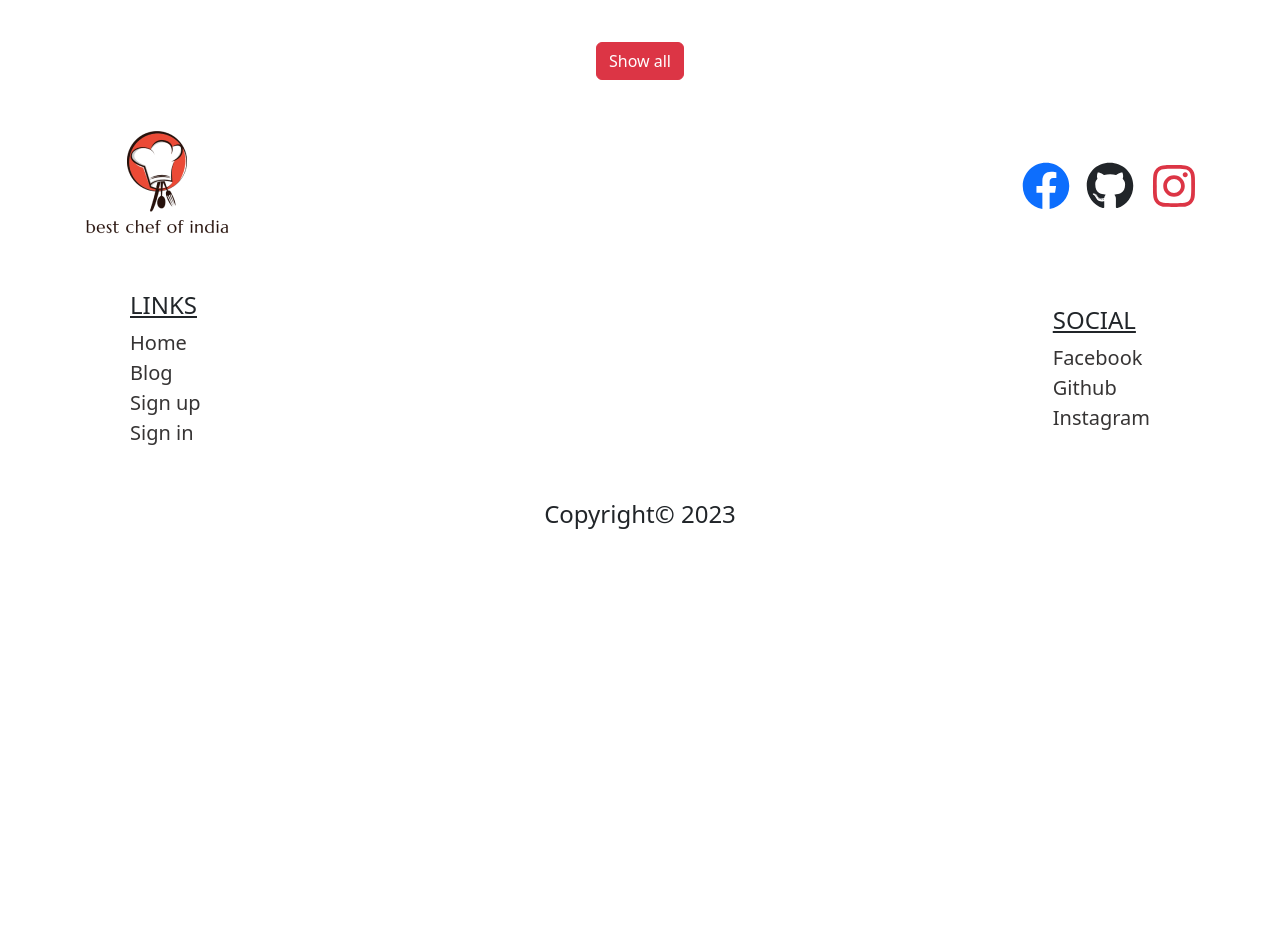
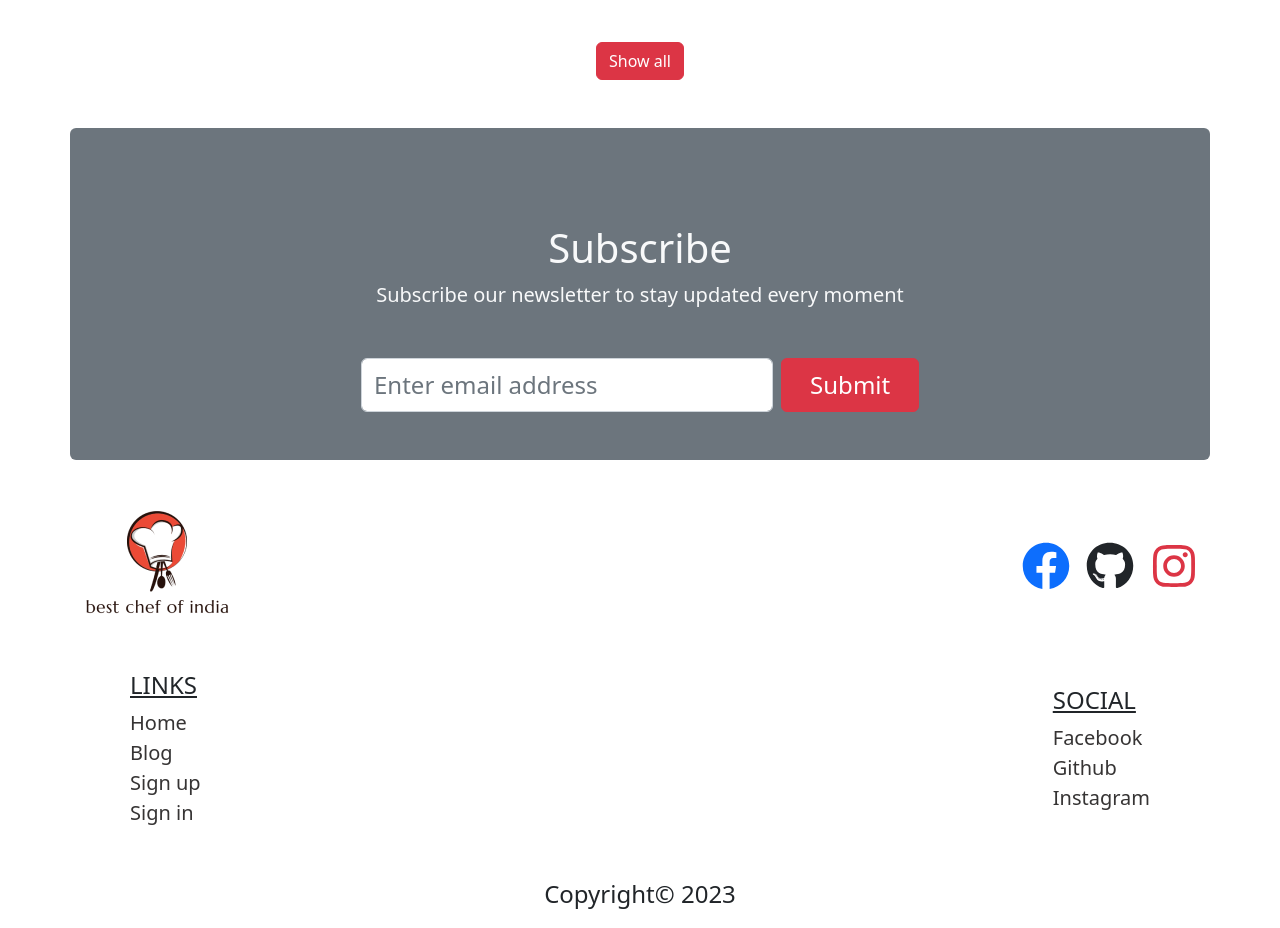
Before and after one commit to mdhasankha-1023/Best-chef-of-india-client-side, a React (Vite) app: page / in a window 1280 px wide. Shown: the part 1160-2088 px from the top of the page. Before the commit the page ends 1708 px from the top, so only its background shows below. Built offline with nearby package versions, Linux system fonts and the light colour scheme; no server answers.

Commit message:
Subscribe section added

```diff
--- /dev/null
+++ b/src/component/subscribeSection/SubscribeSection.jsx
@@ -0,0 +1,21 @@
+import React from 'react';
+import { Button, Container, Form } from 'react-bootstrap';
+
+const SubscribeSection = () => {
+    return (
+        <Container className='bg-secondary py-5 rounded my-5'>
+            <div className='text-center my-5 text-light'>
+                <h1>Subscribe</h1>
+                <p className='fs-5'>Subscribe our newsletter to stay updated every moment</p>
+            </div>
+            <Form className='w-50 mx-auto d-flex align-items-center'>
+                <Form.Control className='py-2 fs-4 w-75 me-2' type="email" name='email' placeholder="Enter email address" />
+                <Button className='w-25 py-2 fs-4' variant="danger" type="submit">
+                    Submit
+                </Button>
+            </Form>
+        </Container>
+    );
+};
+
+export default SubscribeSection;
--- a/src/layout/Main.jsx
+++ b/src/layout/Main.jsx
@@ -4,6 +4,7 @@ import Banner from '../component/shared/banner/Banner';
 import Footer from '../component/shared/footer/Footer';
 import BestChefs from '../component/bestChefs/BestChefs';
 import BestRecipes from '../component/bestRecipes/BestRecipes';
+import SubscribeSection from '../component/subscribeSection/SubscribeSection';
 
 const Main = () => {
     return (
@@ -12,6 +13,7 @@ const Main = () => {
             <Banner></Banner>
             <BestChefs></BestChefs>
             <BestRecipes></BestRecipes>
+            <SubscribeSection></SubscribeSection>
             <Footer></Footer>
         </div>
     );
```
